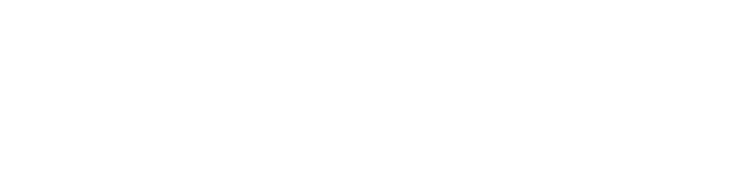
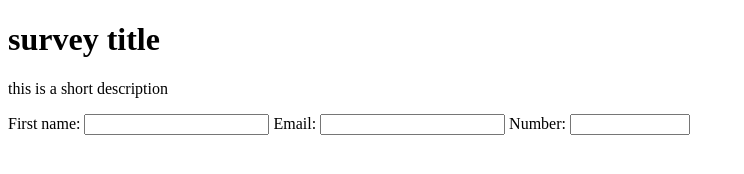
Before and after one commit to Joeletycs/MicroverseSurveyProject, a plain HTML site: page index.html in a window 1280 px wide. Shown: the whole page, without its empty margins (0-744 px from the left). Drawn offline with Linux system fonts and the light colour scheme.

Commit message:
changed code

```diff
--- a/index.html
+++ b/index.html
@@ -8,6 +8,16 @@
 
   <body>
     <script src="https://cdn.freecodecamp.org/testable-projects-fcc/v1/bundle.js"></script>
+      <h1 id="title"> survey title </h1>
+      <p id="description"> this is a short description </p>
+      <form id="survey-form">
+        <label for="name-label">First name:</label>
+        <input type="text" id="name" name="name">
+        <label for="email-label">Email:</label>
+        <input type="email" id="email" name="email" required>
+        <label for="number-label">Number:</label>
+        <input type="number" id="number" name="number" min="0" max="9999999999" required>
+      </form>
 
     <!--
 
```
